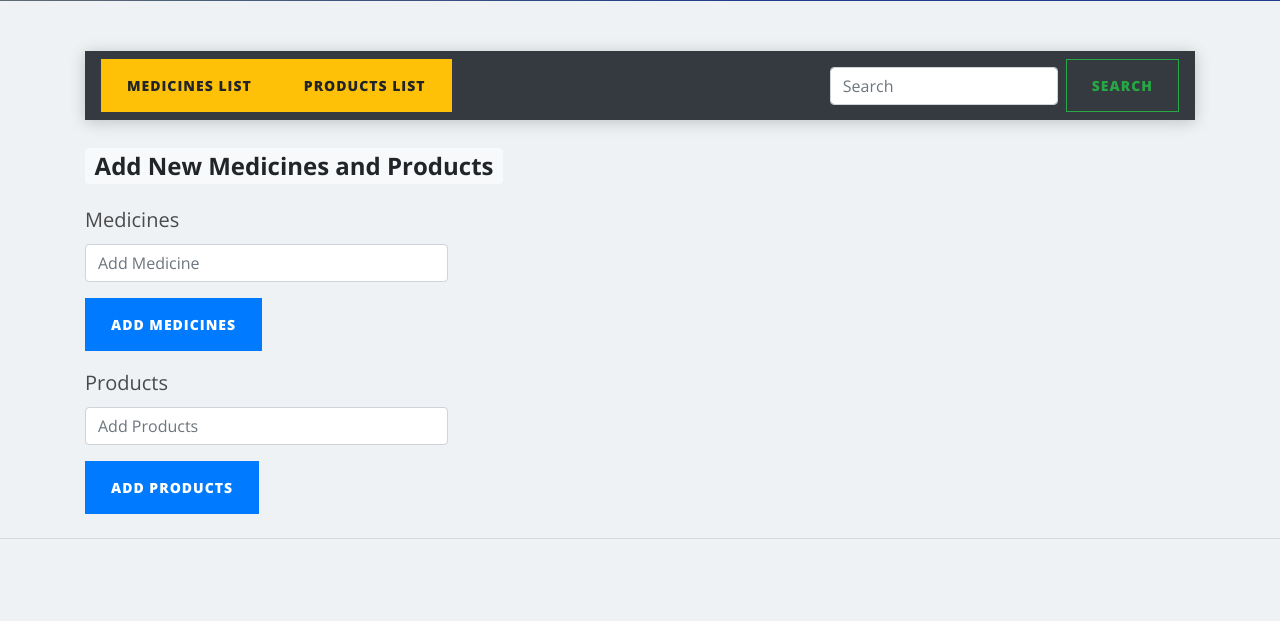
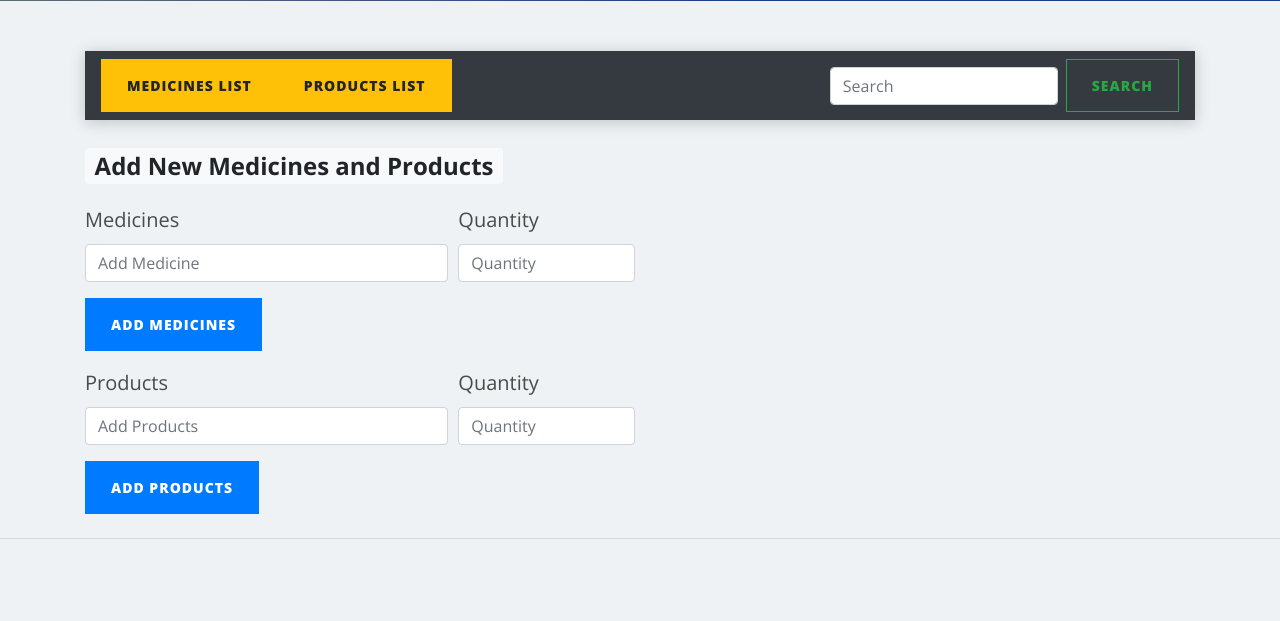
Before and after one commit to Omsaib07/Pharmacy-Mangement-System, a Flask app: page /addmp in a window 1280 px wide. Shown: the part 647-1268 px from the top of the page. Run offline with Flask 2, Linux system fonts and the light colour scheme; some libraries are stand-ins or nearby versions.

Commit message:
second commit

```diff
--- a/main.py
+++ b/main.py
@@ -33,13 +33,14 @@ class Posts(db.Model):
     address = db.Column(db.String(120), nullable=False)
 
 class Addmp(db.Model):
-    sno = db.Column(db.Integer,  primary_key=True)
+    sno = db.Column(db.Integer, primary_key=True)
     medicine = db.Column(db.String, nullable=False)
+    quantity = db.Column(db.Integer, nullable=False)
 
 class Addpd(db.Model):
-    sno = db.Column(db.Integer,  primary_key=True)
+    sno = db.Column(db.Integer, primary_key=True)
     product = db.Column(db.String, nullable=False)
-
+    quantity = db.Column(db.Integer, nullable=False)
 
 class Logs(db.Model):
 
@@ -110,38 +111,49 @@ def insert():
     return render_template('insert.html',params=params)
 
 
-@app.route("/addmp", methods = ['GET','POST'])
+@app.route("/addmp", methods=['GET', 'POST'])
 def addmp():
+    if request.method == 'POST':
+        '''ADD ENTRY TO THE DATABASE'''
+        newmedicine = request.form.get('medicine')
+        quantity = request.form.get('quantity', type=int)  # Get the quantity from the form
 
+        existing_medicine = Addmp.query.filter_by(medicine=newmedicine).first()
 
-    if (request.method == 'POST'):
-        '''ADD ENTRY TO THE DATABASE'''
+        if existing_medicine:
+            # Increment the quantity if the medicine already exists
+            existing_medicine.quantity += quantity
+            flash(f"Updated quantity for {newmedicine}.", "primary")
+        else:
+            # Create a new entry
+            push = Addmp(medicine=newmedicine, quantity=quantity)
+            db.session.add(push)
+            flash(f"Added new medicine: {newmedicine}.", "primary")
 
-        newmedicine = request.form.get('medicine')
-
-        push=Addmp(medicine=newmedicine,)
-        db.session.add(push)
         db.session.commit()
-        flash("Thanks for adding new items", "primary")
     return render_template('search.html', params=params)
 
-@app.route("/addpd", methods = ['GET','POST'])
+@app.route("/addpd", methods=['GET', 'POST'])
+def addpd():
+    if request.method == 'POST':
+        '''ADD ENTRY TO THE DATABASE'''
+        newproduct = request.form.get('product')
+        quantity = request.form.get('quantity', type=int)  # Get the quantity from the form
 
+        existing_product = Addpd.query.filter_by(product=newproduct).first()
 
-def addpd():
+        if existing_product:
+            # Increment the quantity if the product already exists
+            existing_product.quantity += quantity
+            flash(f"Updated quantity for {newproduct}.", "primary")
+        else:
+            # Create a new entry
+            push = Addpd(product=newproduct, quantity=quantity)
+            db.session.add(push)
+            flash(f"Added new product: {newproduct}.", "primary")
 
-
-    if (request.method == 'POST'):
-        '''ADD ENTRY TO THE DATABASE'''
-
-        newproduct = request.form.get('product')
-
-        push=Addpd(product=newproduct,)
-        db.session.add(push)
         db.session.commit()
-        flash("Thanks for adding new items", "primary")
     return render_template('search.html', params=params)
-
 
 @app.route("/list",methods=['GET','POST'])
 def post():
@@ -273,8 +285,8 @@ def medicine():
         '''ADD ENTRY TO THE DATABASE'''
         mid=request.form.get('mid')
         name=request.form.get('name')
-        medicines=request.form.get('medicines')
-        products=request.form.get('products')
+        medicines = Addmp.query.all()
+        products = Addpd.query.all()
         email=request.form.get('email')
         amount=request.form.get('amount')
 
@@ -297,4 +309,5 @@ def medicine():
     return render_template('medicine.html',params=params)
 
 
+
 app.run(debug=True)
--- a/templates/insert.html
+++ b/templates/insert.html
@@ -60,9 +60,12 @@
             <div class="col-md-6">
                 <div class="form-group">
                     <label for="phone_no">Phone Number</label>
-                    <input type="number" name="phone_no" class="form-control" placeholder="Enter phone number" id="phone_no" required data-validation-required-message="Please enter the phone number.">
+                    <input type="tel" name="phone_no" class="form-control" placeholder="Enter phone number" id="phone_no" required
+                           pattern="^([789]\d{9})$" data-validation-required-message="Please enter a valid 10-digit phone number starting with 7, 8, or 9.">
+                    <small class="text-danger validation-message" style="display: none;">Please enter a valid 10-digit phone number starting with 7, 8, or 9.</small>
                     <p class="help-block text-danger"></p>
                 </div>
+            </div>
                 <div class="form-group">
                     <label for="address">Address</label>
                     <input type="text" name="address" class="form-control" placeholder="Enter address" id="address" required data-validation-required-message="Please enter the address.">
--- a/templates/post.html
+++ b/templates/post.html
@@ -52,7 +52,8 @@
                             <th>Order ID</th>
                             <th>Medicine Name</th>
                             <th>Product Type</th>
-                            <th>Quantity</th>
+                            <th>Product Quantity</th> <!-- New column for Product Quantity -->
+                            <th>Medicine Quantity</th> <!-- New column for Medicine Quantity -->
                             <th class="text-center">Actions</th>
                         </tr>
                     </thead>
@@ -62,7 +63,8 @@
                                 <td>{{ post.mid }}</td>
                                 <td>{{ post.medicines }}</td>
                                 <td>{{ post.products }}</td>
-                                <td>{{ post.amount }}</td>
+                                <td>{{ post.product_quantity }}</td> <!-- Display product_quantity -->
+                                <td>{{ post.medicine_quantity }}</td> <!-- Display medicine_quantity -->
                                 <td class="text-center">
                                     <a href="/deletemp/{{ post.id }}" class="btn btn-outline-danger btn-sm" onclick="return confirm('Are you sure you want to delete this order?');">Delete</a>
                                 </td>
--- a/templates/search.html
+++ b/templates/search.html
@@ -59,7 +59,11 @@
       <div class="form-row">
         <div class="col-md-4 mb-3">
           <label for="medicine">Medicines</label>
-          <input type="text" class="form-control" name="medicine" id="medicine" placeholder="Add Medicine" autocomplete="on">
+          <input type="text" class="form-control" name="medicine" id="medicine" placeholder="Add Medicine" autocomplete="on" required>
+        </div>
+        <div class="col-md-2 mb-3">
+          <label for="quantity">Quantity</label>
+          <input type="number" class="form-control" name="quantity" id="quantity" placeholder="Quantity" min="1" required>
         </div>
       </div>
       <button class="btn btn-primary" type="submit">Add Medicines</button>
@@ -70,7 +74,11 @@
       <div class="form-row">
         <div class="col-md-4 mb-3">
           <label for="product">Products</label>
-          <input type="text" class="form-control" name="product" id="product" placeholder="Add Products" autocomplete="on">
+          <input type="text" class="form-control" name="product" id="product" placeholder="Add Products" autocomplete="on" required>
+        </div>
+        <div class="col-md-2 mb-3">
+          <label for="quantity">Quantity</label>
+          <input type="number" class="form-control" name="quantity" id="quantity" placeholder="Quantity" min="1" required>
         </div>
       </div>
       <button class="btn btn-primary" type="submit">Add Products</button>
```
Also changed, not shown: medical.sql (+34 -9 lines), templates/items.html (+8 -18 lines), templates/items2.html (+9 -21 lines), templates/medicine.html (+18 -8 lines).
